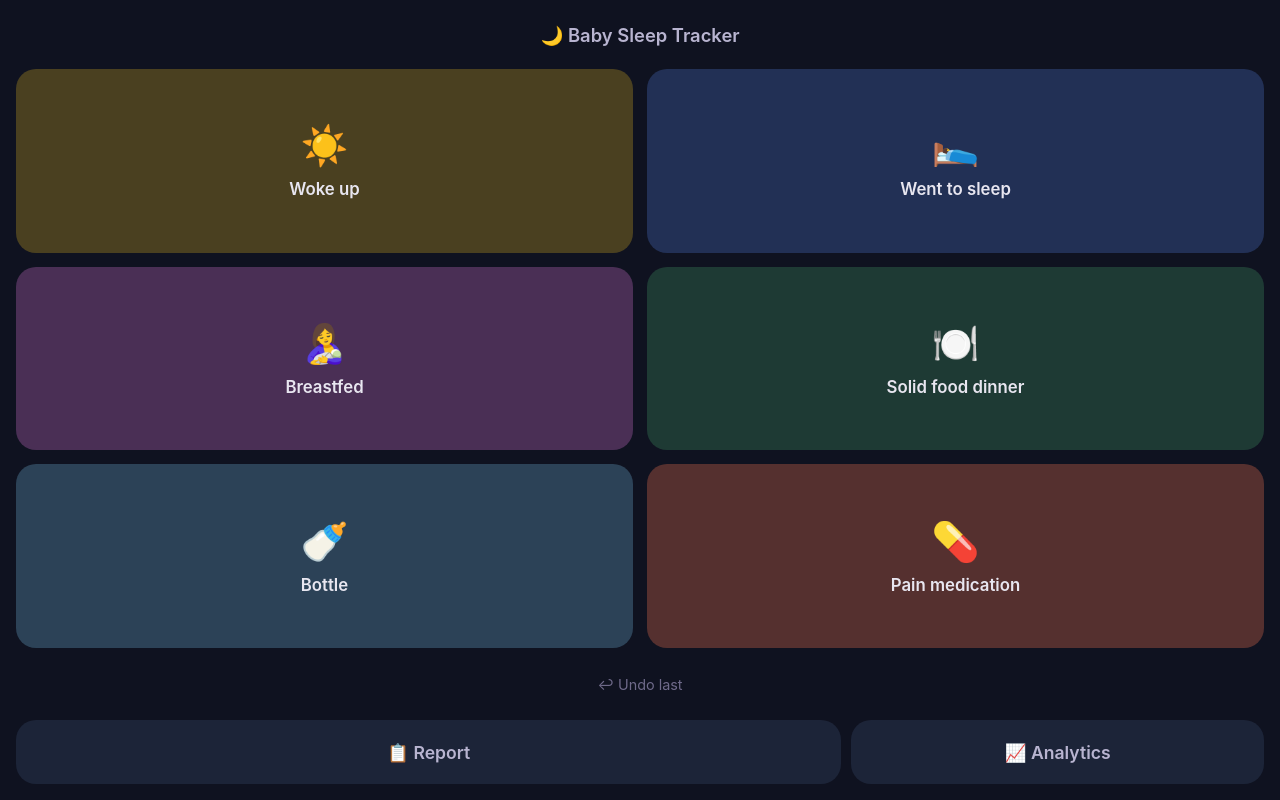
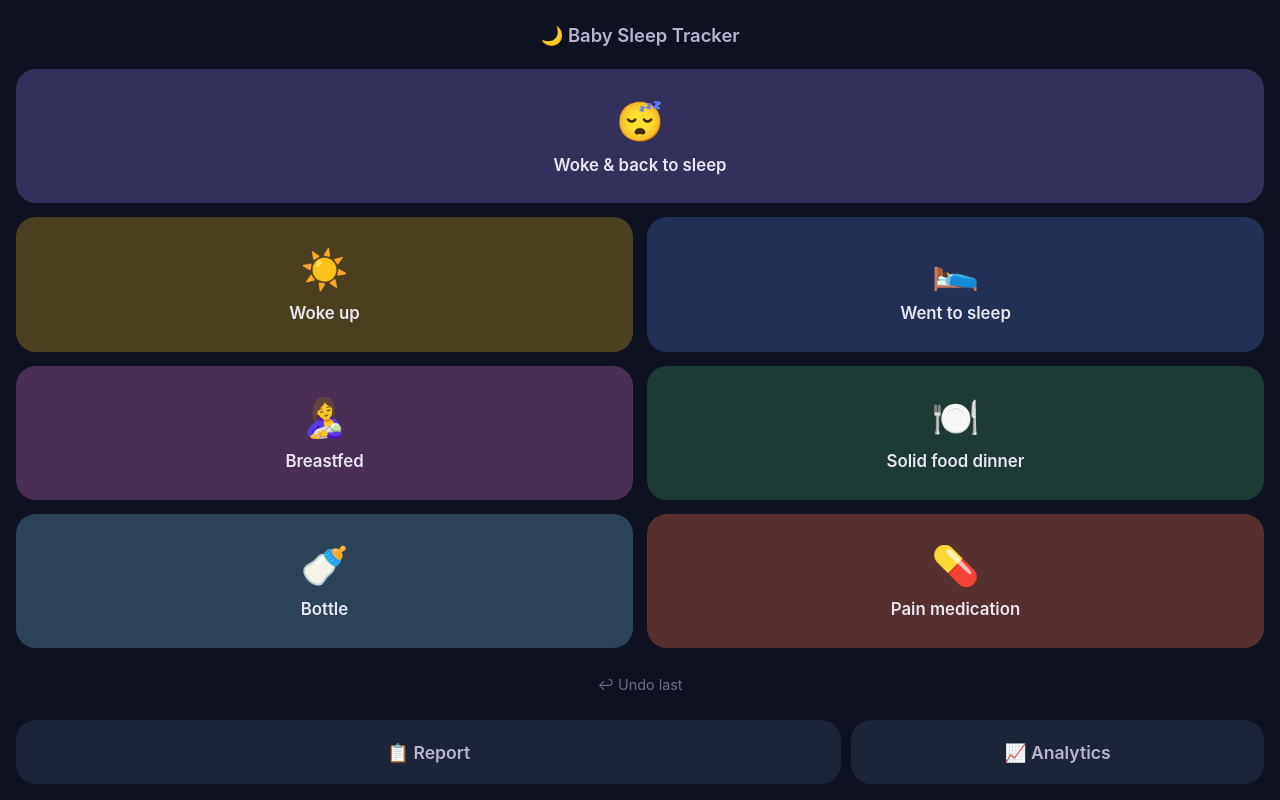
Before and after one commit to sharonex/sleep-tracker, a plain HTML site: page index.html in a window 1280 px wide. Drawn offline with Linux system fonts and the light colour scheme.

Commit message:
Add one-tap "Woke & back to sleep" button for brief night wakes
Co-Authored-By: Claude Fable 5 <noreply@anthropic.com>
Claude-Session: https://claude.ai/code/session_01JmFpbCoikmmc1iL2pBsTXQ

```diff
--- a/index.html
+++ b/index.html
@@ -25,6 +25,7 @@
   #grid { flex: 1; display: grid; grid-template-columns: 1fr 1fr; gap: 14px; }
   .big { min-height: 100px; display: flex; flex-direction: column; align-items: center; justify-content: center; gap: 10px; font-size: 1.05rem; }
   .big .emoji { font-size: 2.4rem; }
+  #briefwake { background: #33305c; grid-column: 1 / -1; }
   #wake { background: #4a4020; }
   #sleep { background: #223055; }
   #feed { background: #4a2f55; }
@@ -86,6 +87,9 @@
 
   <div id="buttons" style="display:flex;flex-direction:column;gap:14px;flex:1;">
     <div id="grid">
+      <button class="big" id="briefwake" onclick="log('woke_slept')">
+        <span class="emoji">😴</span><span>Woke &amp; back to sleep</span>
+      </button>
       <button class="big" id="wake" onclick="log('woke_up')">
         <span class="emoji">☀️</span><span>Woke up</span>
       </button>
```
